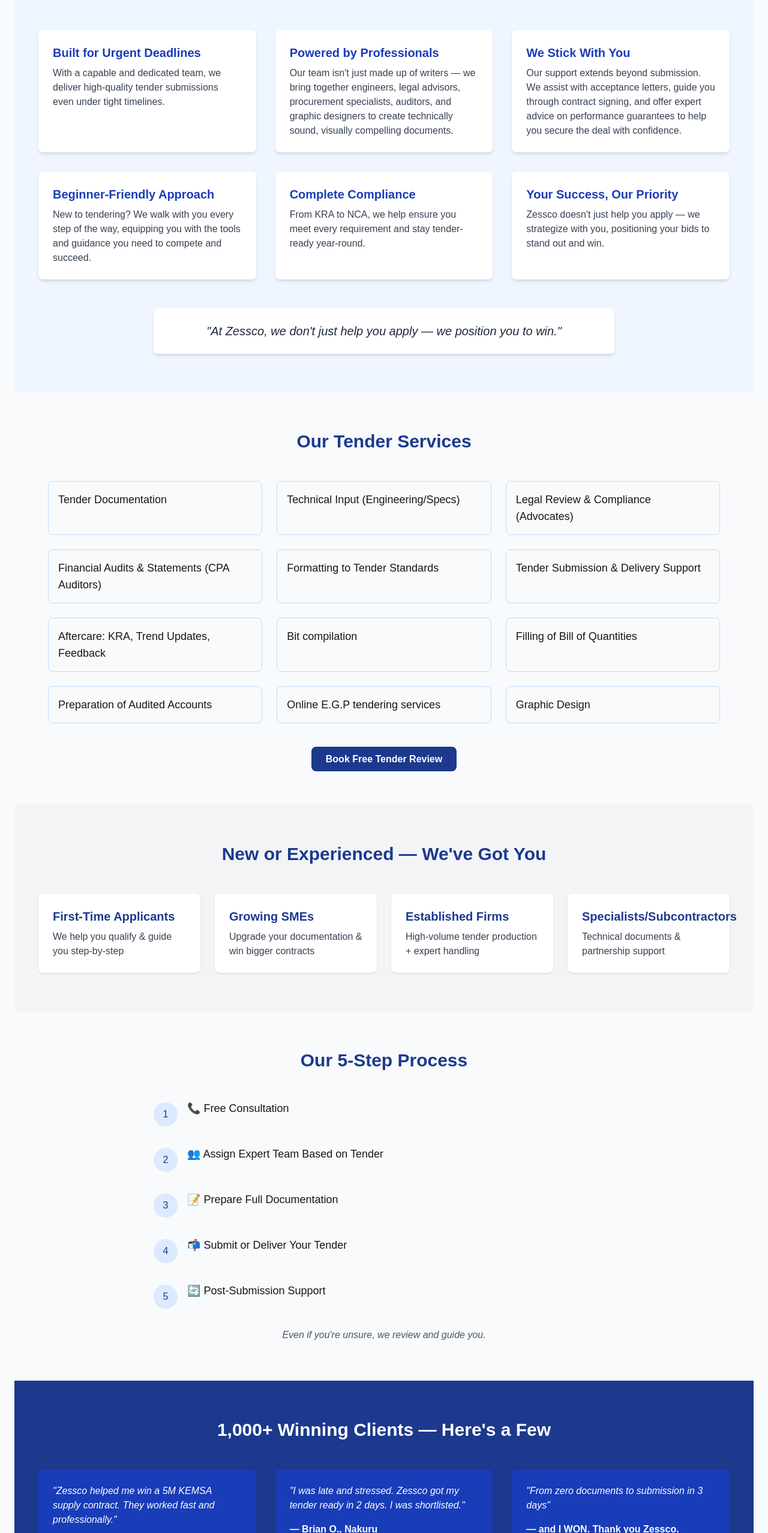
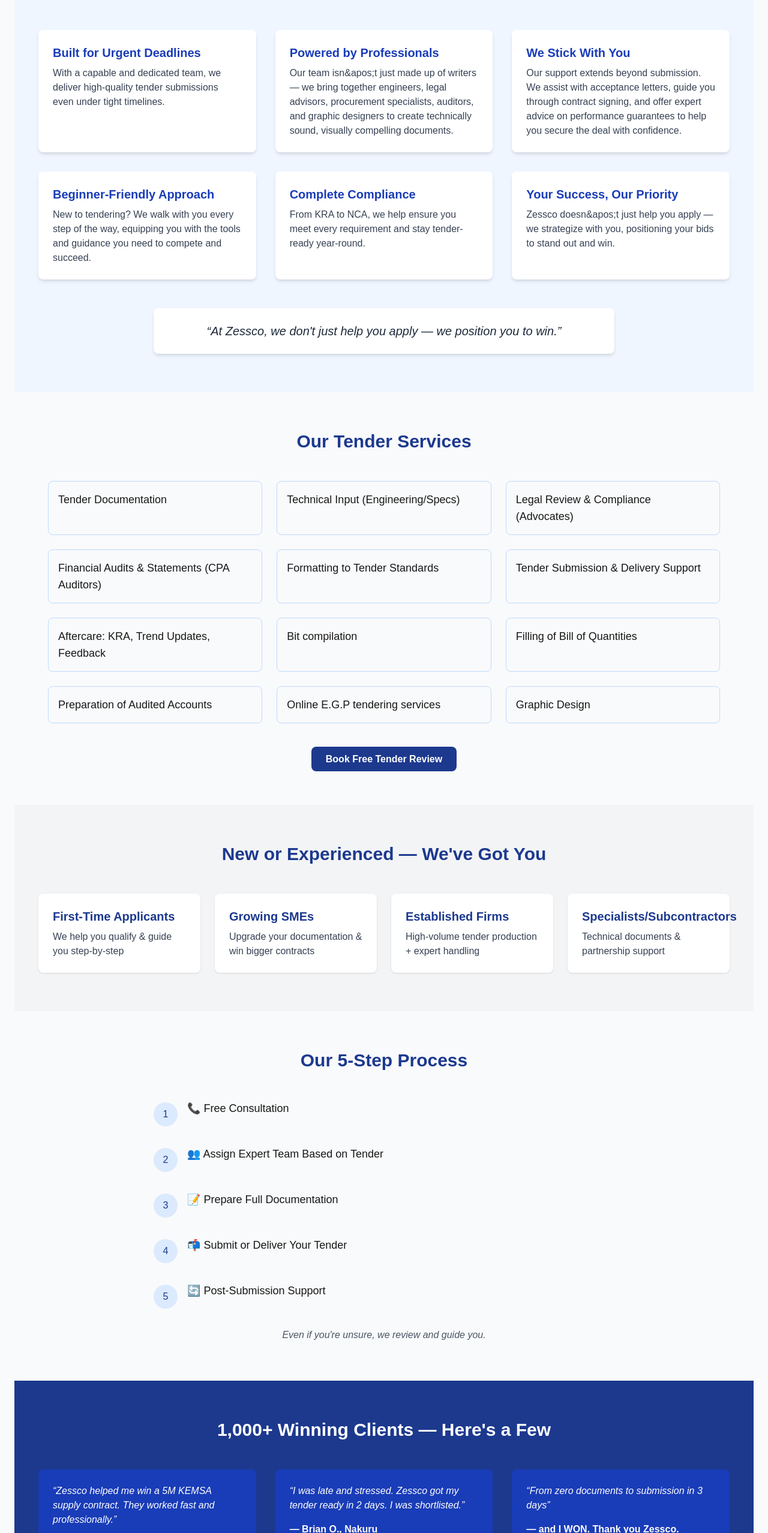
Before and after one commit to cyprian1ouma/Zessco, a Next.js app: page / in a window 1280 px wide. Shown: the part 1250-3806 px from the top of the page at 60% size. Built offline with nearby package versions, Linux system fonts and the light colour scheme.

Commit message:
made changes on index.js

```diff
--- a/pages/index.js
+++ b/pages/index.js
@@ -21,7 +21,7 @@
       setCurrent((prev) => (prev + 1) % images.length);
     }, 5000);
     return () => clearInterval(interval);
-  }, [images.length]);
+  }, []); // Removed images.length dependency
 
   return (
     <>
@@ -82,7 +82,7 @@
             Win That Tender with Confidence
           </h1>
           <h2 className="text-xl sm:text-2xl text-blue-800 mb-6 sm:mb-8">
-           The #1 Tender Documentation Experts in Kenya
+            The #1 Tender Documentation Experts in Kenya
           </h2>
           <p className="text-base sm:text-lg text-gray-700 mb-6 sm:mb-8 max-w-3xl mx-auto">
             Over 1,000 successful clients. Our team of engineers, auditors, advocates, and technical experts prepares winning tenders — even under tight timelines.
@@ -104,7 +104,7 @@
               Why Choose Zessco International?
             </h2>
             <h4 className="text-base sm:text-lg font-medium text-blue-900 text-center mb-8 sm:mb-12 max-w-3xl mx-auto">
-               80% of tenders are disqualified before reaching the financial stage. Our deep technical expertise ensures that your submission checks all the boxes for compliance right from the start.
+              80% of tenders are disqualified before reaching the financial stage. Our deep technical expertise ensures that your submission checks all the boxes for compliance right from the start.
             </h4>
 
             <div className="grid grid-cols-1 md:grid-cols-2 lg:grid-cols-3 gap-6 sm:gap-8">
@@ -115,7 +115,7 @@
                 },
                 {
                   title: "Powered by Professionals",
-                  text: "Our team isn't just made up of writers — we bring together engineers, legal advisors, procurement specialists, auditors, and graphic designers to create technically sound, visually compelling documents.",
+                  text: "Our team isn&apos;t just made up of writers — we bring together engineers, legal advisors, procurement specialists, auditors, and graphic designers to create technically sound, visually compelling documents.",
                 },
                 {
                   title: "We Stick With You",
@@ -131,7 +131,7 @@
                 },
                 {
                   title: "Your Success, Our Priority",
-                  text: "Zessco doesn't just help you apply — we strategize with you, positioning your bids to stand out and win.",
+                  text: "Zessco doesn&apos;t just help you apply — we strategize with you, positioning your bids to stand out and win.",
                 },
               ].map((item, index) => (
                 <div
@@ -148,7 +148,7 @@
 
             <div className="mt-8 sm:mt-12 bg-white p-4 sm:p-6 rounded-lg shadow-md max-w-3xl mx-auto text-center italic">
               <p className="text-lg sm:text-xl text-gray-800">
-                "At Zessco, we don't just help you apply — we position you to win."
+                &ldquo;At Zessco, we don&apos;t just help you apply — we position you to win.&rdquo;
               </p>
             </div>
           </div>
@@ -190,7 +190,7 @@
         <section className="bg-gray-100 py-12 sm:py-16 px-4">
           <div className="max-w-6xl mx-auto">
             <h2 className="text-2xl sm:text-3xl font-bold text-blue-900 text-center mb-8 sm:mb-12">
-              New or Experienced — We've Got You
+              New or Experienced — We&apos;ve Got You
             </h2>
             <div className="grid grid-cols-1 sm:grid-cols-2 lg:grid-cols-4 gap-4 sm:gap-6">
               {[
@@ -242,7 +242,7 @@
             ))}
           </div>
           <p className="text-center mt-6 sm:mt-8 text-gray-600 italic text-sm sm:text-base">
-            Even if you're unsure, we review and guide you.
+            Even if you&apos;re unsure, we review and guide you.
           </p>
         </section>
 
@@ -250,7 +250,7 @@
         <section className="bg-blue-900 text-white py-12 sm:py-16 px-4">
           <div className="max-w-6xl mx-auto">
             <h2 className="text-2xl sm:text-3xl font-bold text-center mb-8 sm:mb-12">
-              1,000+ Winning Clients — Here's a Few
+              1,000+ Winning Clients — Here&apos;s a Few
             </h2>
             <div className="grid grid-cols-1 md:grid-cols-3 gap-6 sm:gap-8">
               {[
@@ -259,7 +259,7 @@
                 "From zero documents to submission in 3 days — and I WON. Thank you Zessco. — Kevin T., Eldoret"
               ].map((quote, index) => (
                 <div key={index} className="bg-blue-800 p-4 sm:p-6 rounded-lg">
-                  <p className="italic text-sm sm:text-base">"{quote.split(' — ')[0]}"</p>
+                  <p className="italic text-sm sm:text-base">&ldquo;{quote.split(' — ')[0]}&rdquo;</p>
                   <p className="mt-3 sm:mt-4 font-semibold text-sm sm:text-base">— {quote.split(' — ')[1]}</p>
                 </div>
               ))}
@@ -270,10 +270,10 @@
         {/* Final CTA Section */}
         <section className="max-w-6xl mx-auto py-12 sm:py-16 px-4 text-center">
           <h2 className="text-2xl sm:text-3xl font-bold text-blue-900 mb-4">
-            You Don't Have to Be Ready — You Just Need Zessco
+            You Don&apos;t Have to Be Ready — You Just Need Zessco
           </h2>
           <p className="text-base sm:text-xl text-gray-700 mb-6 sm:mb-8 max-w-3xl mx-auto">
-            We've helped over 1,000 clients win tenders across Kenya. Whether you're just starting or under pressure, Zessco gives you the expertise, speed, and support to win.
+            We&apos;ve helped over 1,000 clients win tenders across Kenya. Whether you&apos;re just starting or under pressure, Zessco gives you the expertise, speed, and support to win.
           </p>
           <div className="flex flex-col sm:flex-row justify-center gap-3 sm:gap-4">
             <Link href="/tender" className="bg-blue-900 text-white px-4 py-2 sm:px-6 sm:py-3 rounded-lg hover:bg-blue-800 transition font-semibold text-sm sm:text-base">
@@ -305,10 +305,15 @@
                 key={index}
                 className="group grid grid-cols-1 md:grid-cols-2 gap-4 sm:gap-6 items-start transition duration-300"
               >
-                <h2 className="text-lg sm:text-xl font-semibold text-blue-900 p-3 sm:p-4 border rounded-md shadow-sm group-hover:shadow-md group-hover:border-blue-400 group-hover:bg-orange-50 transition duration-500 ease-in-out">
+                <h2 className="text-lg sm:text-xl font-semibold text-blue-900 p-3 sm:p-4 border rounded-md shadow-sm
+                                group-hover:shadow-md group-hover:border-blue-400
+                                group-hover:text-2xl group-hover:bg-blue-900 group-hover:text-white
+                                transition-all duration-500 ease-in-out">
                   {item.service}
                 </h2>
-                <p className="text-sm sm:text-base text-gray-700 p-3 sm:p-4 border rounded-md group-hover:bg-orange-50 group-hover:shadow-sm group-hover:border-orange-300 transition duration-500 ease-in-out">
+                <p className="text-sm sm:text-base text-gray-700 p-3 sm:p-4 border rounded-md
+                            group-hover:bg-orange-50 group-hover:shadow-sm group-hover:border-orange-300
+                            transition duration-500 ease-in-out">
                   {item.description}
                 </p>
               </div>
```
